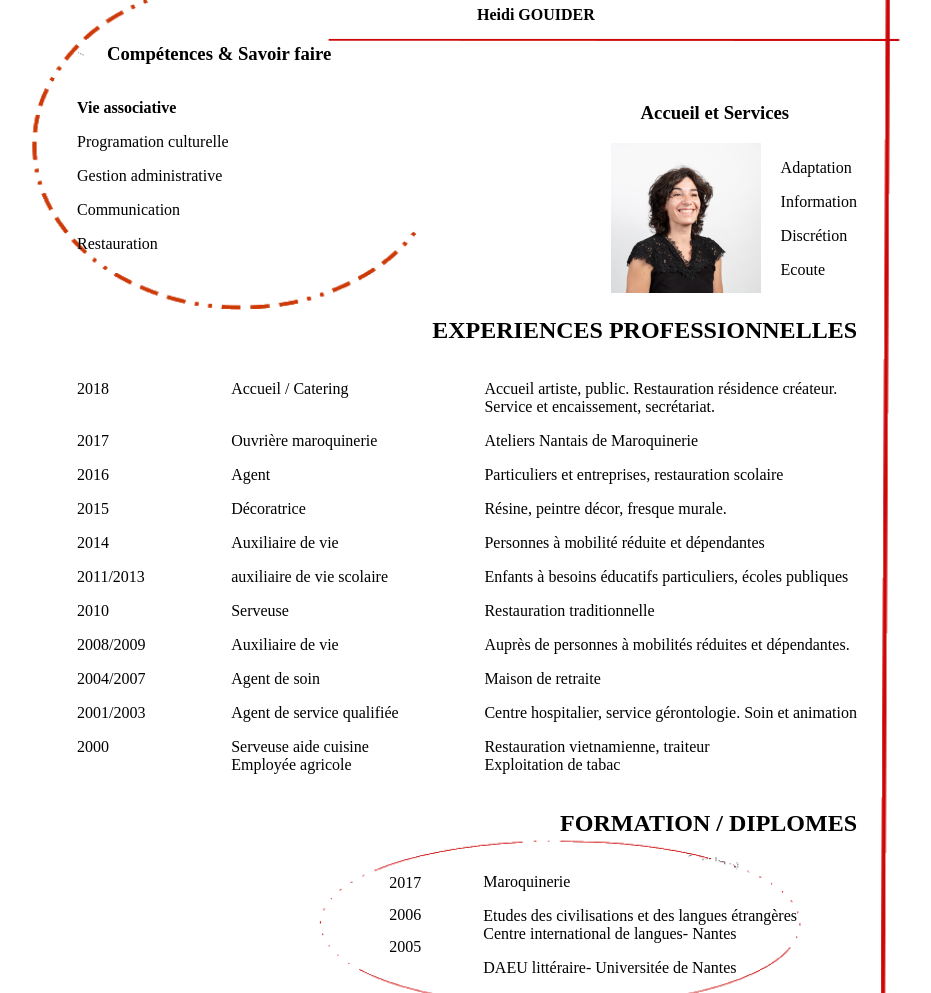
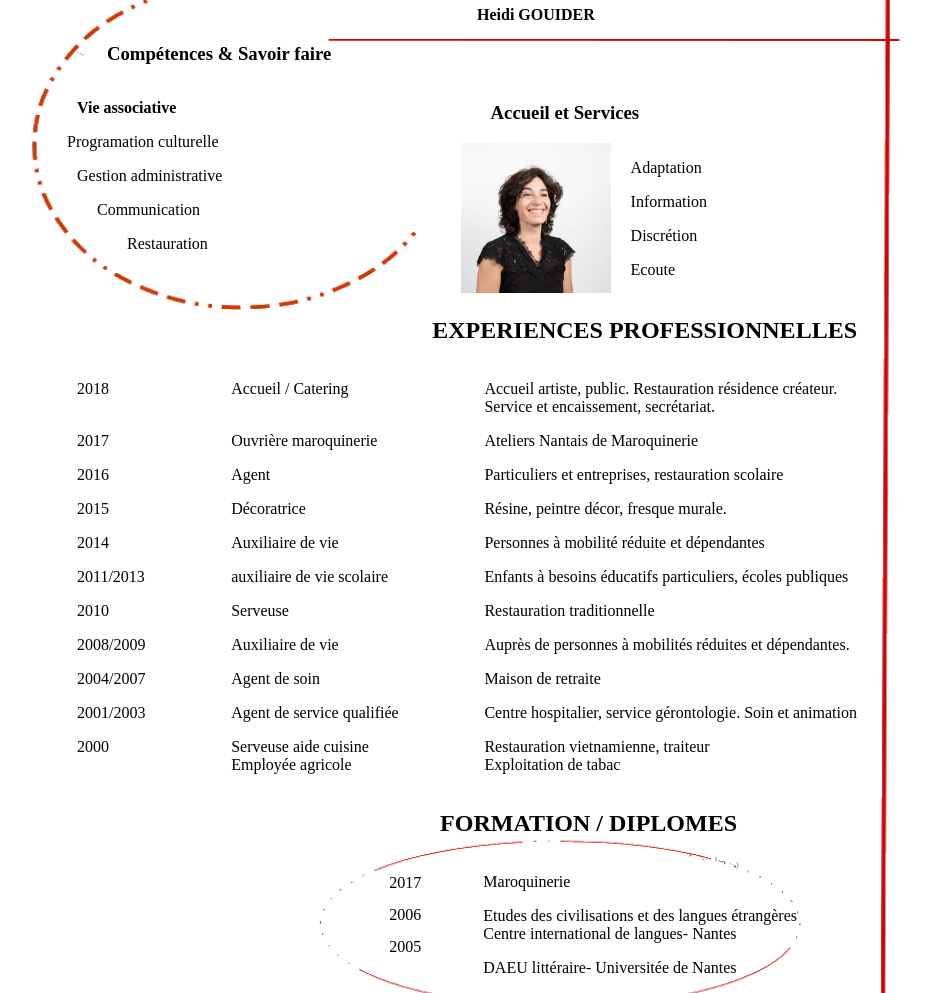
Before and after one commit to heidi-gouider/heidi-gouider.github.io, a plain HTML site: page cv.html in a window 1280 px wide. Shown: the whole page, without its empty margins (173-1104 px from the left). Drawn offline with Linux system fonts and the light colour scheme.

Commit message:
Add files via upload

```diff
--- a/cv.html
+++ b/cv.html
@@ -12,14 +12,14 @@
 			</div>
 			<h3>Compétences & Savoir faire</h3>
 				<div class="box1">
-					<div id="sec-gauche">
+					<div class="sec-gauche">
 						<p><strong>Vie associative</strong></p>
-						<p class="p1" >Programation culturelle</p>
+						<p id="p1" >Programation culturelle</p>
 						<p>Gestion administrative</p>
-						<p class="p3" >Communication</p>
-						<p class="p4" >Restauration</p>
+						<p id="p3" >Communication</p>
+						<p id="p4" >Restauration</p>
 					</div>
-					<div id="sec-droite">
+					<div class="sec-droite">
 					<h3 >Accueil et Services</h3>
 					<img src="photo_cv.jpg" alt="Photo de Heidi Gouider" width="150px" height="150px">
 						<div class="aide" >
@@ -78,7 +78,7 @@
 				</div>
 			</div>
 			<div>
-			<h2 class="titre" align="right">FORMATION / DIPLOMES</h2>
+			<h2 id="titre" align="right">FORMATION / DIPLOMES</h2>
 				<div class="box3">
 					<div class="vide"></div>
 					<div class="dates">
```
